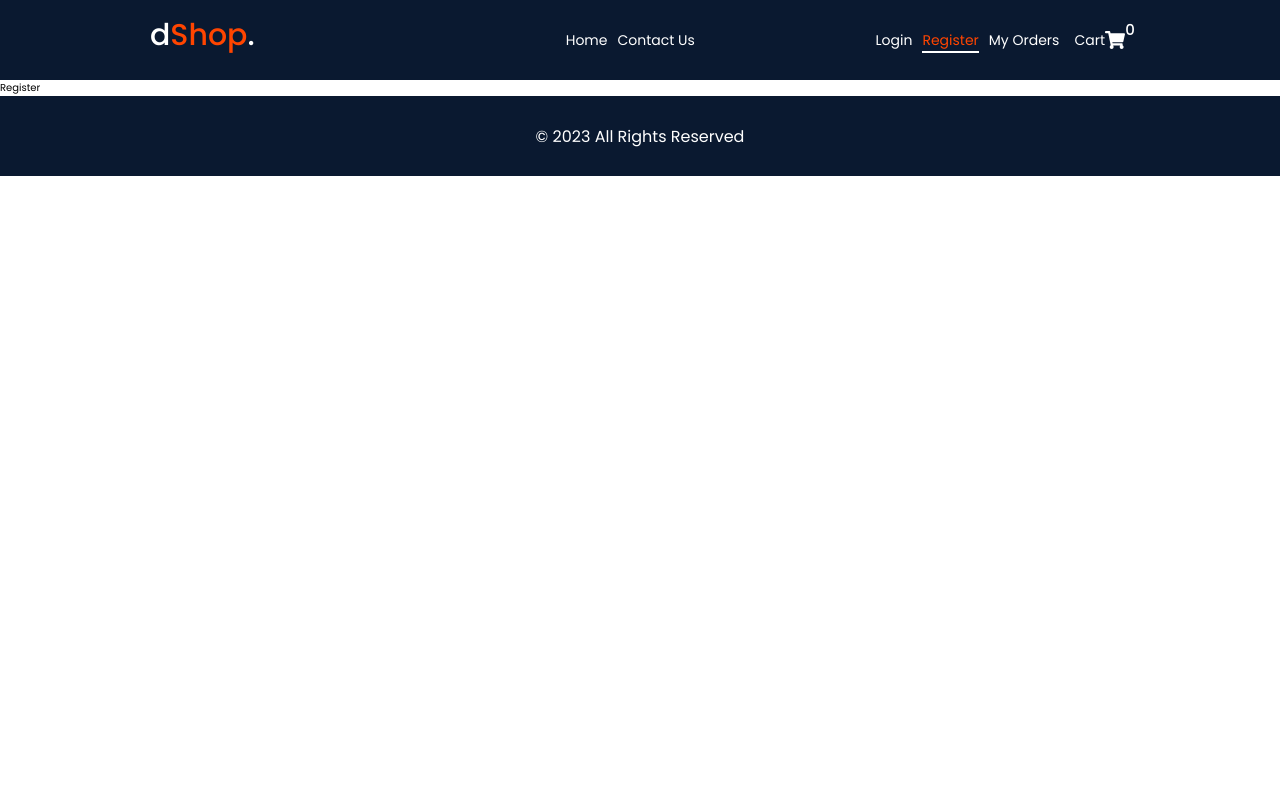
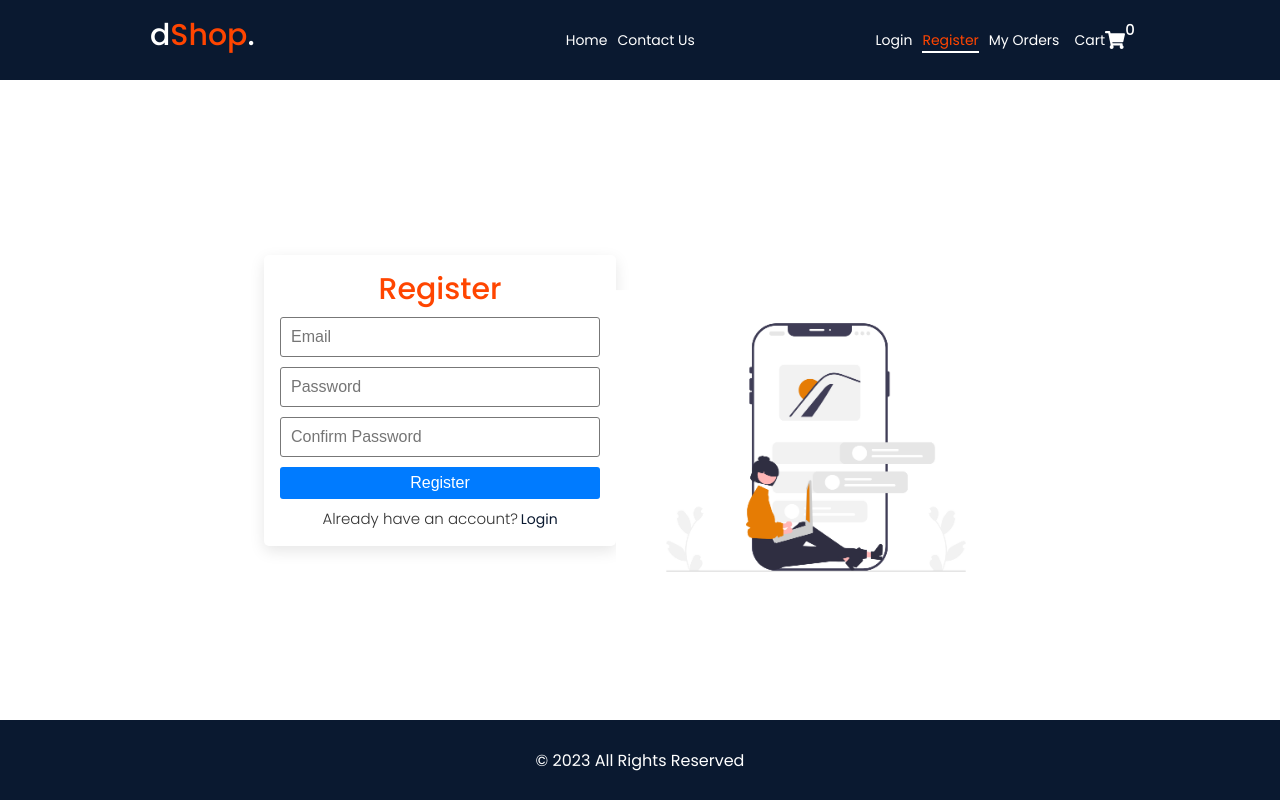
Before and after one commit to Diksha8511/ecommercereact, a React (Create React App) app: page /register in a window 1280 px wide. Built offline with nearby package versions, Linux system fonts and the light colour scheme.

Commit message:
create registration page, add react toastify

```diff
--- a/package.json
+++ b/package.json
@@ -12,6 +12,7 @@
     "react-icons": "^4.11.0",
     "react-router-dom": "^6.17.0",
     "react-scripts": "5.0.1",
+    "react-toastify": "^9.1.3",
     "sass": "^1.69.5",
     "web-vitals": "^2.1.4"
   },
--- a/public/index.html
+++ b/public/index.html
@@ -28,16 +28,8 @@
   </head>
   <body>
     <noscript>You need to enable JavaScript to run this app.</noscript>
+    <div id="loader"></div>
     <div id="root"></div>
-    <!--
-      This HTML file is a template.
-      If you open it directly in the browser, you will see an empty page.
 
-      You can add webfonts, meta tags, or analytics to this file.
-      The build step will place the bundled scripts into the <body> tag.
-
-      To begin the development, run `npm start` or `yarn start`.
-      To create a production bundle, use `npm run build` or `yarn build`.
-    -->
   </body>
 </html>
--- a/src/index.js
+++ b/src/index.js
@@ -5,6 +5,7 @@ import App from './App';
 import reportWebVitals from './reportWebVitals';
 
 const root = ReactDOM.createRoot(document.getElementById('root'));
+
 root.render(
   <React.StrictMode>
     <App />
--- a/src/pages/auth/Register.js
+++ b/src/pages/auth/Register.js
@@ -1,9 +1,50 @@
-import React from 'react'
+import { useState } from 'react';
+import { Link } from 'react-router-dom';
+import { ToastContainer, toast } from 'react-toastify';
+import 'react-toastify/dist/ReactToastify.css';
+import Card from '../../components/card/Card';
+import registerImg from '../../assets/register.png'
+import styles from './auth.module.scss';
 
 const Register = () => {
-  return (
-    <div>Register</div>
-  )
+    const [email, setEmail] = useState("")
+    const [password, setPassword] = useState("")
+    const [cPassword, setCPassword] = useState("")
+    const [isLoading, setIsLoading] = useState(false)
+
+    const registerUser = (e) => {
+        e.preventDefault()
+        console.log(email, password, cPassword);
+        if (password !== cPassword) {
+            toast.error('Password does not match.')
+        }
+    }
+
+    return (
+        <>
+            <ToastContainer />
+            <section className={`container ${styles.auth}`}>
+                <Card>
+                    <div className={`${styles.form}`}>
+                        <h2>Register</h2>
+                        <form onSubmit={registerUser}>
+                            <input type='text' placeholder='Email' value={email} onChange={(e) => setEmail(e.target.value)} required />
+                            <input type='password' placeholder='Password' value={password} onChange={(e) => setPassword(e.target.value)} required />
+                            <input type='password' placeholder='Confirm Password' value={cPassword} onChange={(e) => { setCPassword(e.target.value) }} required />
+                            <button className='--btn --btn-primary --btn-block' type='submit'>Register</button>
+                        </form>
+                        <span className={`${styles.register}`}>
+                            <p>Already have an account?</p>&nbsp;
+                            <Link to='/login'>Login</Link>
+                        </span>
+                    </div>
+                </Card>
+                <div className={`${styles.img}`}>
+                    <img src={registerImg} alt='Register' width='400' />
+                </div>
+            </section>
+        </>
+    )
 }
 
 export default Register
```
Also changed, not shown: src/components/loader/Loader.js (added, +16 -0 lines), src/components/loader/loader.module.scss (added, +15 -0 lines), 1 other file (tests, documents, lock files or other folders).
